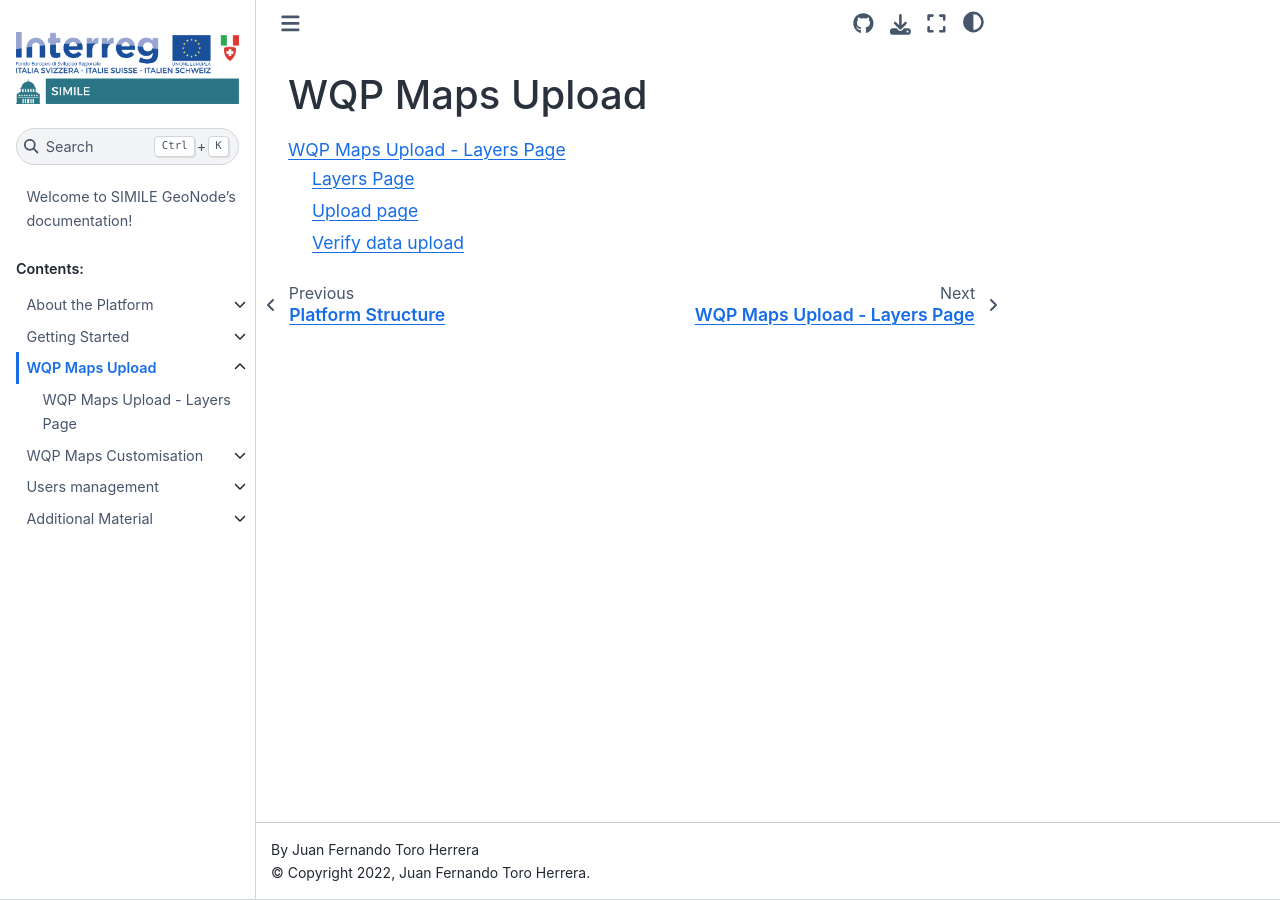
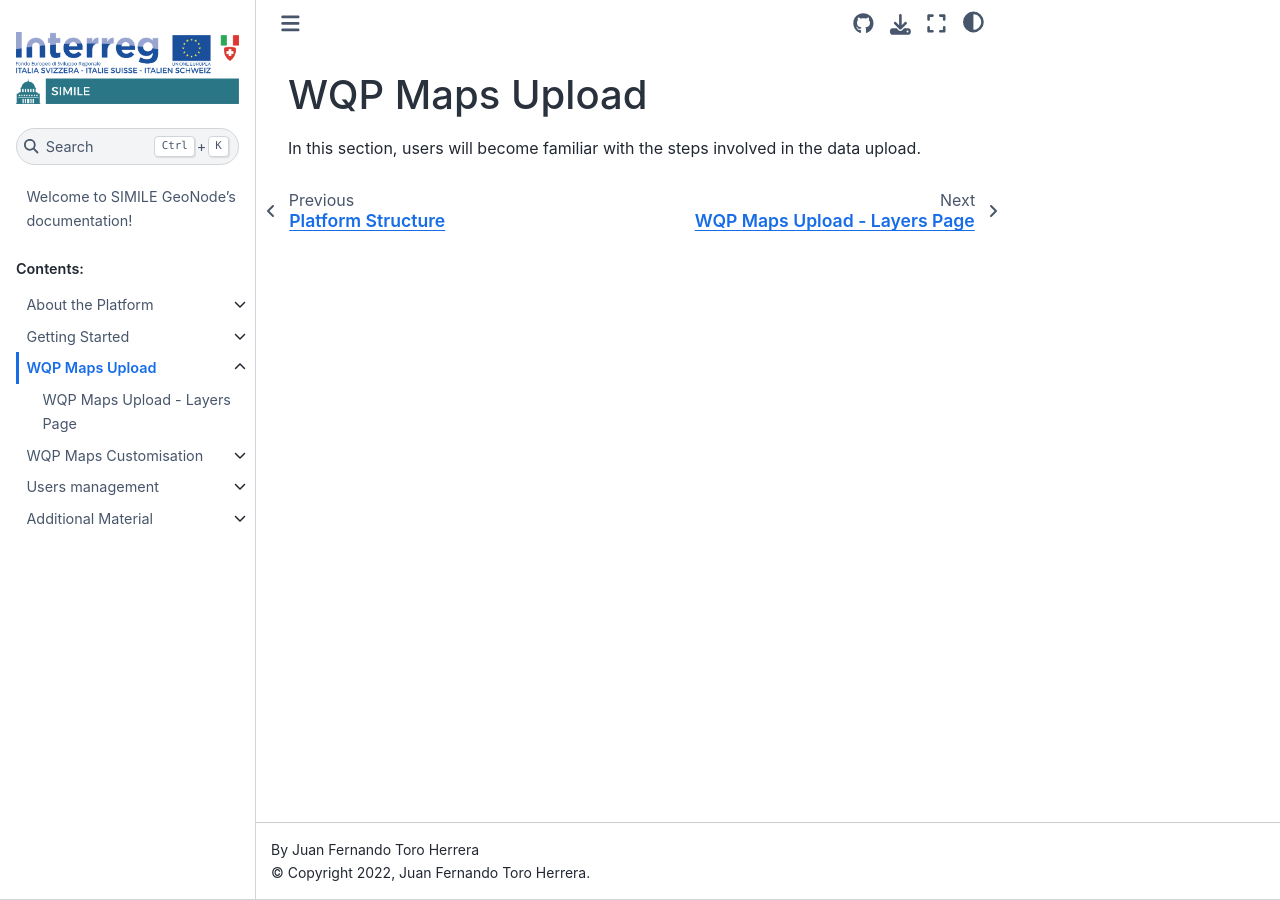
Before and after one commit to JFToro192/docsGeoNodeSIMILE, a Sphinx documentation site: the page built from docs/source/2-dataUpload/dataUpload.rst, in a window 1280 px wide. Built offline with Sphinx 7.4.7 and the Sphinx Book theme 1.1.4, drawn with Linux system fonts in a browser that asks for light colours.

```diff
--- a/docs/source/2-dataUpload/dataUpload.rst
+++ b/docs/source/2-dataUpload/dataUpload.rst
@@ -1,8 +1,10 @@
 WQP Maps Upload
 ===============
 
+In this section, users will become familiar with the steps involved in the data upload.
 
 .. toctree::
     :maxdepth: 2
+    :hidden:
 
     ./2_1
--- a/docs/source/4-usersManagement/usersManagement.rst
+++ b/docs/source/4-usersManagement/usersManagement.rst
@@ -1,3 +1,5 @@
+.. _4:
+
 Users management
 ================
 
```
